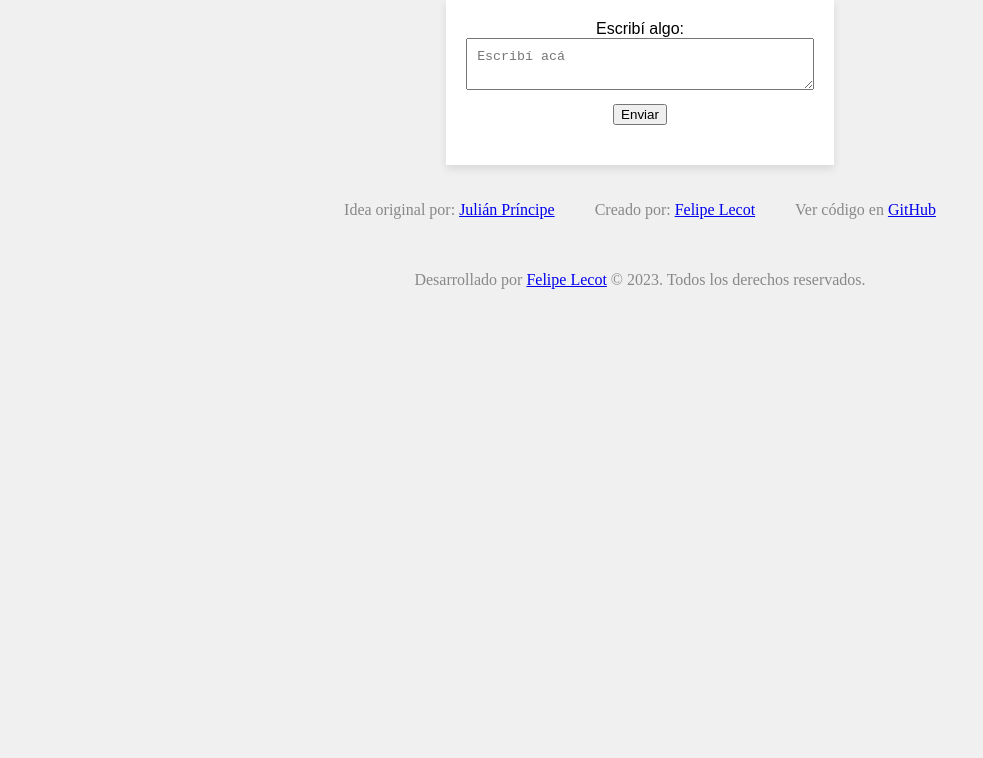
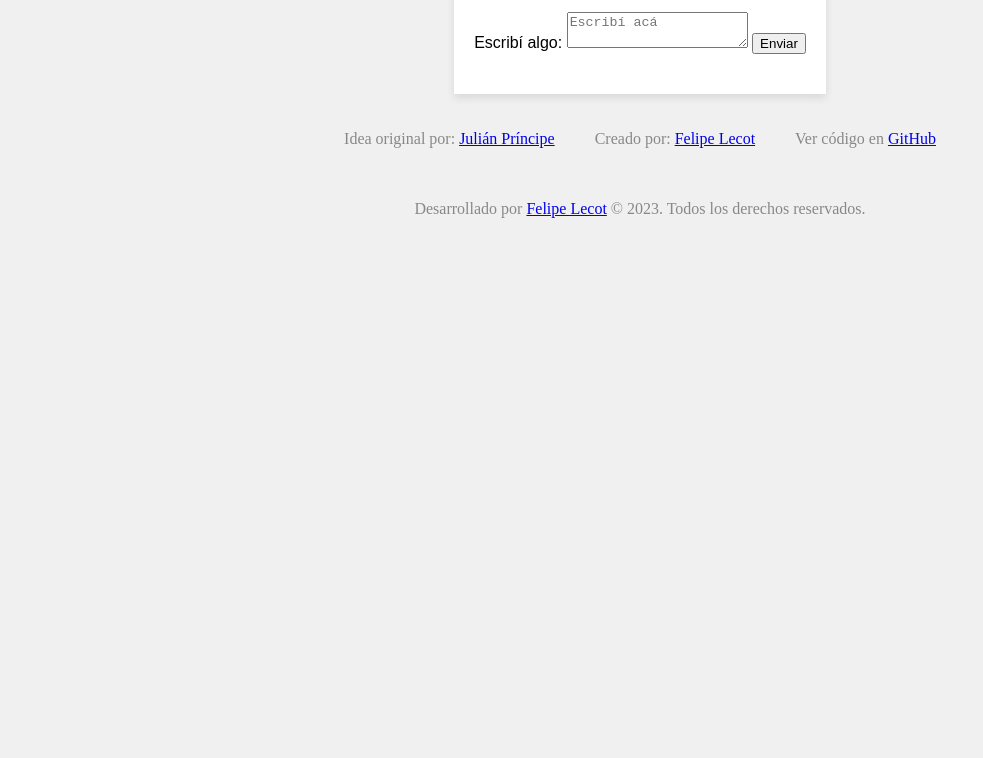
Before and after one commit to FelipeLecot/image-to-latex, a plain HTML site: page app/index.html in a window 1280 px wide. Shown: the part 58-816 px from the top of the page, without its empty margins (0-983 px from the left). Drawn offline with Linux system fonts and the light colour scheme.

Commit message:
Update styles.css

```diff
--- a/app/assets/styles.css
+++ b/app/assets/styles.css
@@ -1,3 +1,7 @@
+body {
+  margin: 0
+}
+
 main {
   font-family: Arial, sans-serif;
   margin: 0;
@@ -22,14 +26,12 @@ body {
   text-align: center;
 }
 
-textarea {
+input {
   width: 100%;
   padding: 10px;
   box-sizing: border-box;
   margin-bottom: 10px;
-  resize: vertical;
-  max-height: 250px;
-  min-height: 50px;
+  text-align: center;
 }
 
 #result, #loading {
@@ -37,7 +39,7 @@ textarea {
 }
 
 footer {
-  margin-top: 30px;
+  margin-top: 50px;
   text-align: center;
   color: #888;
   margin-top: auto;
```
